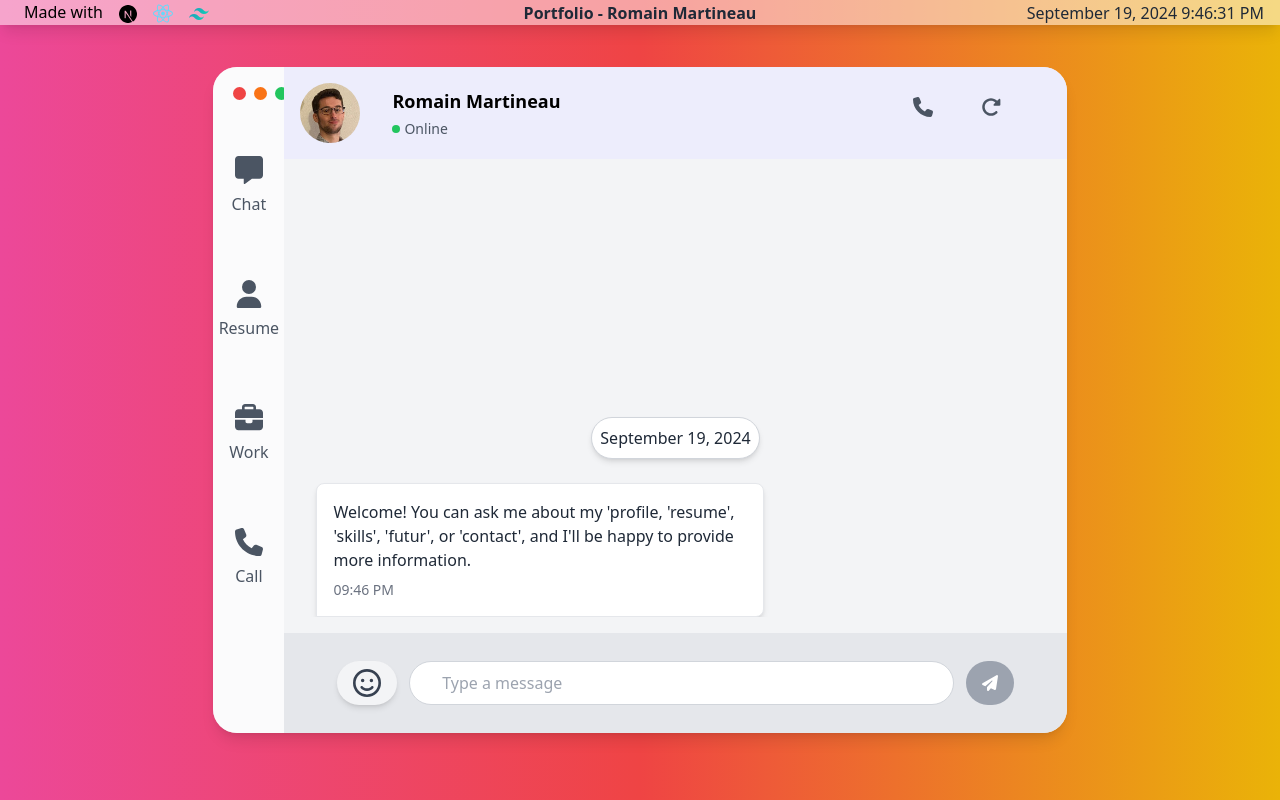
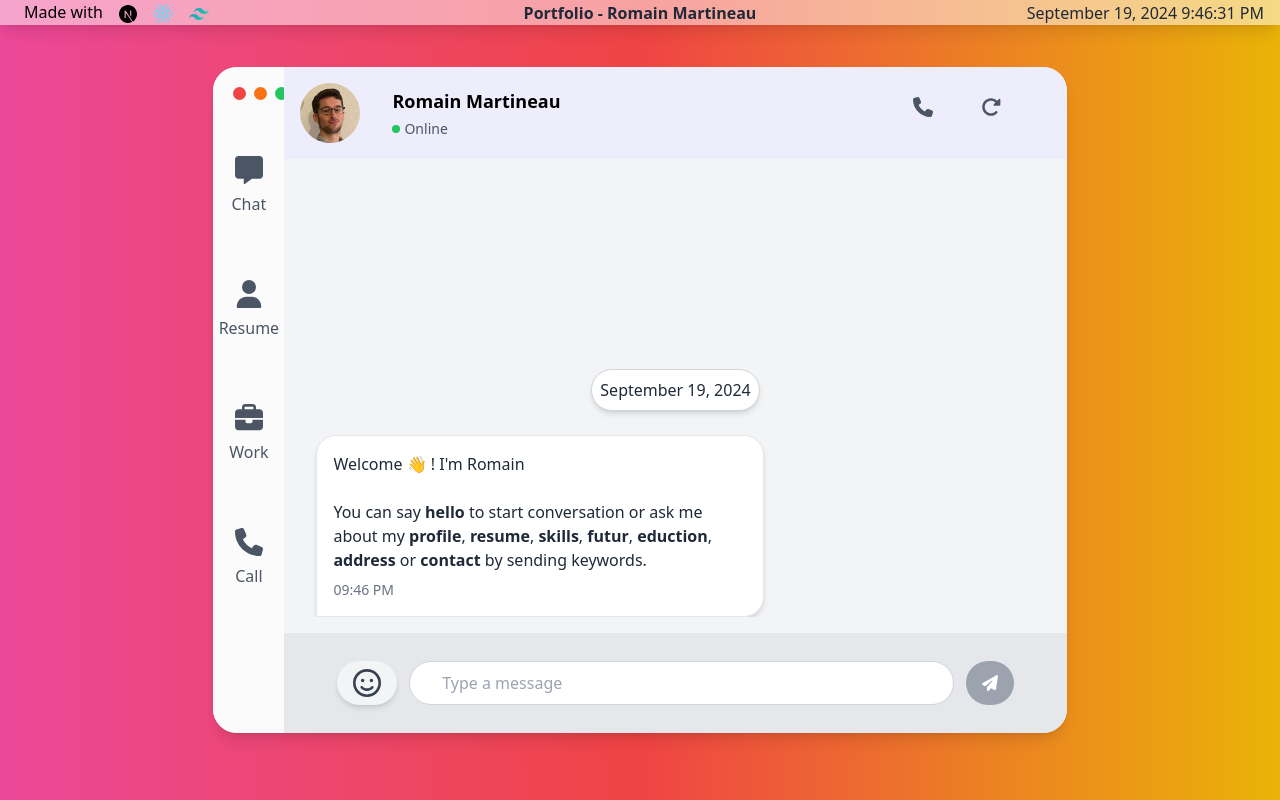
Before and after one commit to Romain857/romainm.art, a Next.js app: page / in a window 1280 px wide. Built offline with nearby package versions, Linux system fonts and the light colour scheme.

Commit message:
refactor text in bubbles

```diff
--- a/src/app/layout.tsx
+++ b/src/app/layout.tsx
@@ -64,7 +64,7 @@ export default function RootLayout({
 
         <div className="bg-gradient-to-r from-pink-500 via-red-500 to-yellow-500 min-h-screen">
           <div className="flex justify-center items-center h-screen">
-            <div className="relative w-full md:w-4/6 h-full md:h-5/6 bg-gray-100 rounded-3xl shadow-lg p-0 flex">
+            <div className="relative w-full md:w-4/6 h-full md:h-5/6 bg-gray-100 md:rounded-3xl shadow-lg p-0 flex">
               {/* LeftBar */}
               <div className="hidden md:flex w-1/12 h-full bg-white bg-opacity-70 rounded-l-3xl p-4 flex-col space-y-4">
                 <div className="hidden xl:flex space-x-2 p-1 mb-9">
--- a/src/app/page.tsx
+++ b/src/app/page.tsx
@@ -42,7 +42,11 @@ export default function Home() {
 
       setMessages([
         {
-          text: "Welcome! You can ask me about my 'profile, 'resume', 'skills', 'futur', or 'contact', and I'll be happy to provide more information.",
+          text: (
+            <>
+              Welcome 👋 ! I&apos;m Romain <br /> <br />   You can say <strong>hello</strong> to start conversation or ask me about my <strong>profile</strong>, <strong>resume</strong>, <strong>skills</strong>, <strong>futur</strong>, <strong>eduction</strong>, <strong>address</strong> or <strong>contact</strong> by sending keywords.
+            </>
+          ),
           time: time,
           isBot: true,
         },
@@ -86,12 +90,16 @@ export default function Home() {
   const lowerCaseMessage = message.toLowerCase();
 
     if (lowerCaseMessage.includes("hello") || lowerCaseMessage.includes("profile") || lowerCaseMessage.includes("👋")) {
-      botResponse.push("Hello! I'm Romain Martineau and I'm currently in my 5th year of computer engineering at EPSI in Nantes. After 3 years' experience at Manitou Group in Ancenis, France, I'm looking for a new experience for the end of 2024.");
+      botResponse.push(
+        <span>
+          Hello 👋 ! My name is Romain Martineau and I&apos;m a Full Stack Developer. <br /> I&apos;m currently in my 5th year of computer engineering at EPSI in Nantes. After 3 years&apos; experience at Manitou Group in Ancenis, France, I&apos;m looking for a new experience for the end of 2024.
+        </span>
+        );
     }
     if (lowerCaseMessage.includes("skill")) {
       botResponse.push(
         <span>
-          I have gained extensive experience in development technologies:
+          I&apos;ve used many programming languages and tools during my career, but I&apos;ve mainly developed my skills as a developer on :
           <ul>
             <li>
               <Image src={allLogos.HtmlLogo} alt="HTML" width={width} height={height} className="inline-block mr-2" />
@@ -142,7 +150,7 @@ export default function Home() {
     } else if (lowerCaseMessage.includes("resume")) {
       botResponse.push(
         <span>
-          During my 3 years at Manitou Group, I developed a ticket management application and managed the deployment via Azure DevOps as well as integrating an automated testing tool.
+          During my 3 years at Manitou Group, I developed a ticket management application and managed the deployment via Azure DevOps as well as integrating an automated testing tool for non-regression business tests.
           <br />
           <div>
             <a href="https://developer.mozilla.org/fr/docs/Web/HTML" target="_blank" rel="noopener noreferrer">
@@ -259,15 +267,26 @@ export default function Home() {
     if (lowerCaseMessage.includes("futur")) {
       botResponse.push("I'm looking for a new international experience or a french company in the west of france as a Full Stack Developer willing to support me over the next few years and organise my mobility in the future")
     }
+    if (lowerCaseMessage.includes("address")) {
+      botResponse.push("I come from Vendée and I currently live in Nantes in France.")
+    }
+    if (lowerCaseMessage.includes("address")) {
+      botResponse.push("I come from Vendée and I currently live in Nantes in France.")
+    }
+    if (lowerCaseMessage.includes("education")) {
+      botResponse.push("I come from Vendée and I currently live in Nantes in France.")
+    }
     if (lowerCaseMessage.includes("more")) {
-      botResponse.push("You can ask me about my 'profile' whith a simple 'hello', 'skills', 'resume' for experiences, 'futur' or 'contact'")
+      botResponse.push(
+        <span>You can ask me about my <strong>profile</strong> whith a simple <strong>hello</strong>, <strong>skills</strong> for core skills, <strong>resume</strong> for experiences, <strong>futur</strong> for my professional project, <strong>eduction</strong> for my diploma, <strong>address</strong> or <strong>contact</strong></span>
+      );
     }
     if (botResponse.length === 0) {
       botResponse.push(
         <span>
           What did you say ?
           <br />
-          Type &apos;more&apos; to know what you can ask me !
+          Type <strong>more</strong> to know what you can ask me !
         </span>
       )
     }
@@ -290,7 +309,11 @@ export default function Home() {
       const time = new Date().toLocaleTimeString([], { hour: "2-digit", minute: "2-digit" });
       setMessages([
         {
-          text: "Welcome! You can ask me about my 'profile' whith a simple 'hello', 'skills', 'resume' with experiences, 'future' or 'contact', and I'll be happy to provide more information.",
+          text: (
+            <>
+              Hello ! You can ask me about my <strong>profile</strong> whith a simple <strong>hello</strong>, <strong>resume</strong> for experiences, <strong>skills</strong> for core skills, <strong>resume</strong> for experiences, <strong>futur</strong> for my professional project, <strong>eduction</strong> for my diploma, <strong>address</strong> or <strong>contact</strong>, and I&apos;ll be happy to provide more information.
+            </>
+          ),
           time: time,
           isBot: true,
         },
@@ -336,7 +359,7 @@ export default function Home() {
           {messages.map((msg, index) => (
             <div
               key={index}
-              className={`p-4 mt-2 shadow-md border border-gray-200 max-w-md w-fit ${msg.isBot ? "bg-white self-start md:ml-4 rounded-t-lg rounded-br-lg" : "bg-[#d7f8f4] self-end mr-4 rounded-t-lg rounded-bl-lg"}`}
+              className={`p-4 mt-2 shadow-md border border-gray-200 max-w-md w-fit ${msg.isBot ? "bg-white self-start md:ml-4 rounded-t-[20px] rounded-br-[20px] " : "bg-[#d7f8f4] self-end mr-4 rounded-t-[20px] rounded-bl-[20px]"}`}
             >
               <p className="text-gray-800 break-words">{msg.text}</p>
               <p className="text-sm text-gray-500 mt-2">{msg.time}</p>
```
